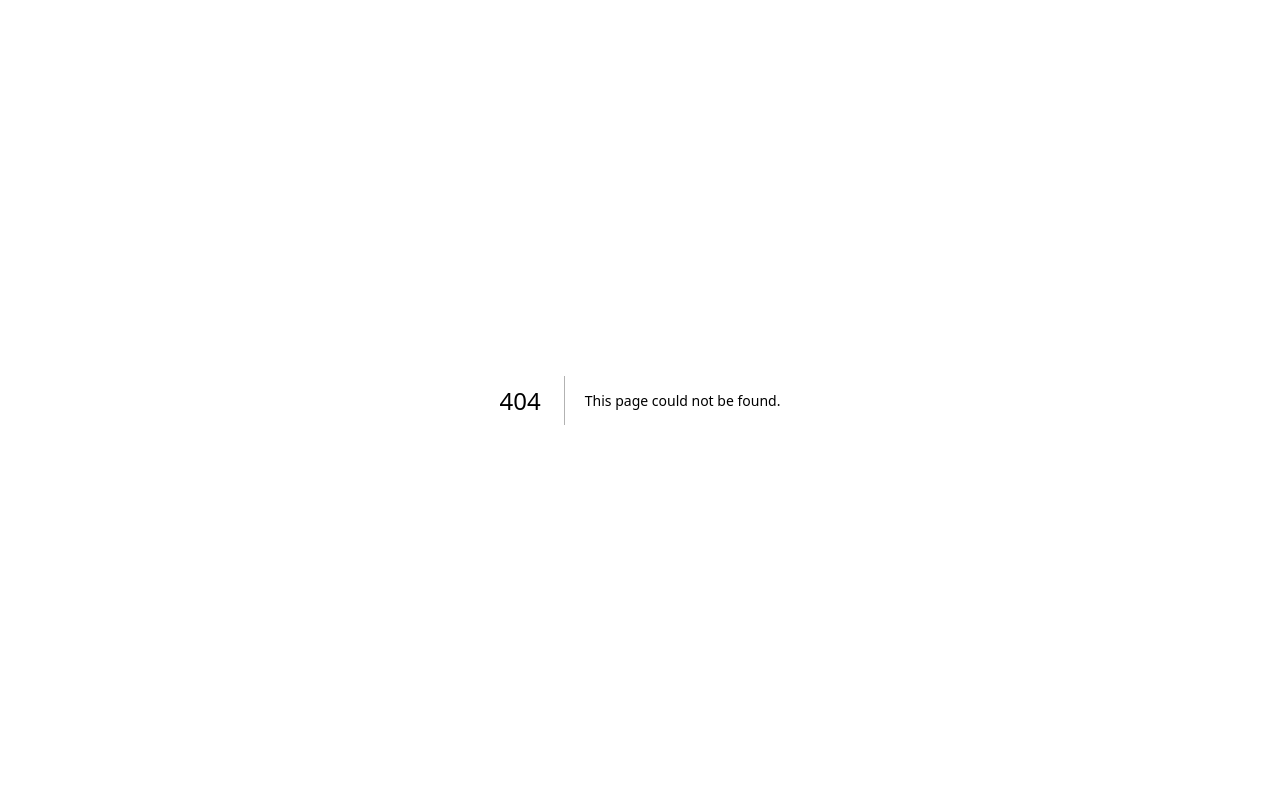
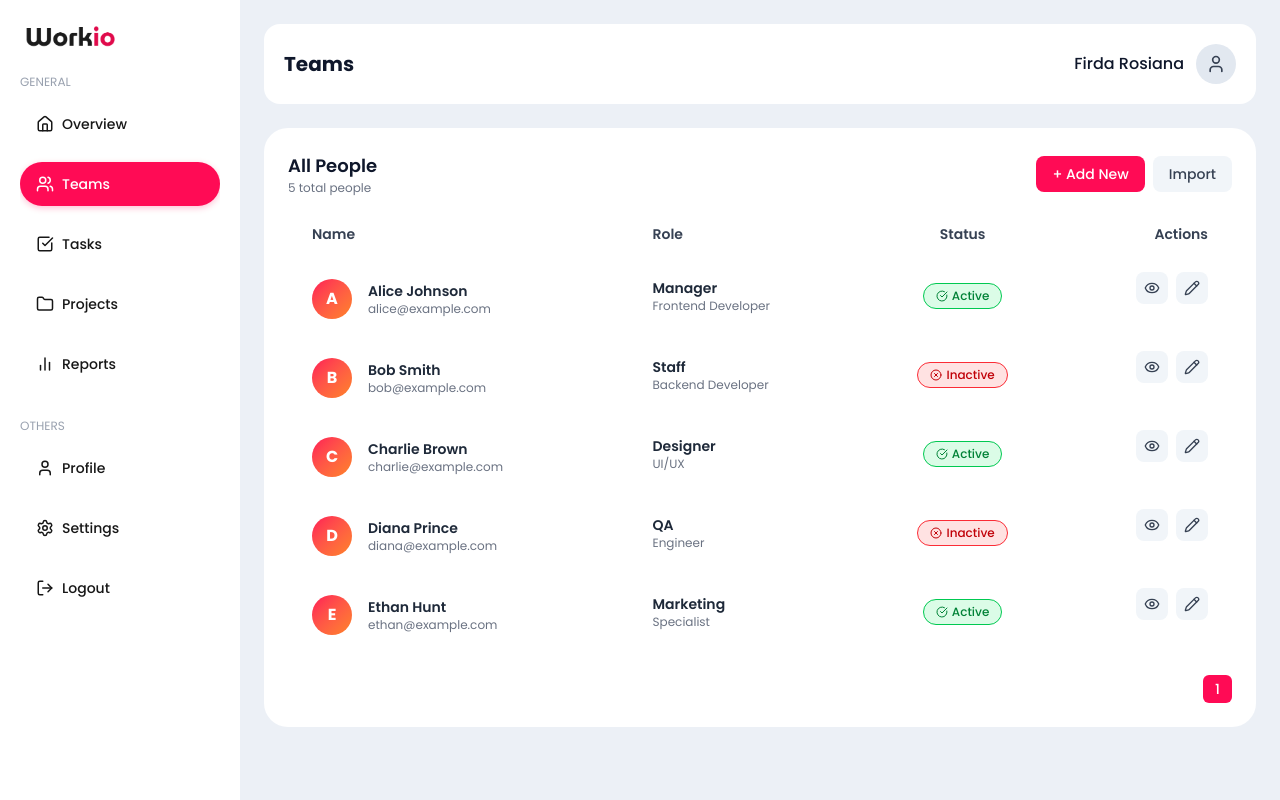
Before and after one commit to roziannn/workio-app, a Next.js app: page /teams in a window 1280 px wide. Before the commit this address had no page. Built offline with nearby package versions, Linux system fonts and the light colour scheme.

Commit message:
feat(fe):  add teams menu

```diff
--- a/app/(platform)/overview/page.tsx
+++ b/app/(platform)/overview/page.tsx
@@ -1,4 +1,5 @@
 "use client";
+import { useState } from "react";
 import { Line, Bar } from "react-chartjs-2";
 import { Chart as ChartJS, ArcElement, Tooltip, Legend, CategoryScale, LinearScale, BarElement, Title, PointElement, LineElement } from "chart.js";
 import { FolderOpen, Calendar, CheckCircle, CalendarClock } from "lucide-react";
@@ -6,6 +7,7 @@ import { FolderOpen, Calendar, CheckCircle, CalendarClock } from "lucide-react";
 ChartJS.register(ArcElement, Tooltip, Legend, CategoryScale, LinearScale, BarElement, Title, PointElement, LineElement);
 
 export default function OverviewPage() {
+  // Dummy data
   const lineData = {
     labels: ["Jan", "Feb", "Mar", "Apr", "Mei", "Jun"],
     datasets: [
@@ -39,12 +41,31 @@ export default function OverviewPage() {
     { id: 2, name: "Review Q3 budget proposal", status: "To Do" },
     { id: 3, name: "Prepare client presentation", status: "Done" },
     { id: 4, name: "Update project timeline", status: "To Do" },
+    { id: 5, name: "Check emails", status: "In Progress" },
+    { id: 6, name: "Team meeting", status: "To Do" },
+    { id: 7, name: "Submit invoice", status: "Done" },
+    { id: 8, name: "Design mockups", status: "In Progress" },
+    { id: 9, name: "Plan workshop", status: "To Do" },
   ];
+
+  // Pagination state
+  const [currentPage, setCurrentPage] = useState(1);
+  const tasksPerPage = 5; // <-- 5 per halaman
+  const totalPages = Math.ceil(tasksDueToday.length / tasksPerPage);
+
+  const indexOfLastTask = currentPage * tasksPerPage;
+  const indexOfFirstTask = indexOfLastTask - tasksPerPage;
+  const currentTasks = tasksDueToday.slice(indexOfFirstTask, indexOfLastTask);
+
+  const handlePrev = () => setCurrentPage((prev) => Math.max(prev - 1, 1));
+  const handleNext = () => setCurrentPage((prev) => Math.min(prev + 1, totalPages));
 
   return (
     <div className="space-y-6 pb-6 px-0 lg:mx-0">
+      {/* Row 1: Charts */}
       <div className="grid grid-cols-1 lg:grid-cols-12 gap-6">
-        <div className="lg:col-span-4 bg-white p-4 sm:p-6 rounded-3xl flex flex-col ">
+        {/* Total Projects */}
+        <div className="lg:col-span-4 bg-white p-4 sm:p-6 rounded-3xl flex flex-col">
           <div className="flex items-center justify-between mb-4">
             <div className="flex items-center space-x-2">
               <FolderOpen className="text-[#FF0B55] w-5 h-5 sm:w-6 sm:h-6" />
@@ -68,6 +89,7 @@ export default function OverviewPage() {
           </div>
         </div>
 
+        {/* Task Productivity Line */}
         <div className="lg:col-span-8 bg-white p-4 sm:p-6 rounded-3xl h-[250px] sm:h-[300px]">
           <h2 className="text-sm sm:text-md font-semibold text-slate-600 mb-4 flex items-center space-x-2">
             <CheckCircle className="w-4 h-4 sm:w-5 sm:h-5 text-[#FF0B55]" />
@@ -80,25 +102,33 @@ export default function OverviewPage() {
               maintainAspectRatio: false,
               layout: { padding: { bottom: 52 } },
               plugins: { legend: { position: "top", labels: { color: "#555" } } },
-              scales: { x: { grid: { display: false }, ticks: { color: "#555" } }, y: { beginAtZero: true, grid: { display: false }, ticks: { color: "#555" } } },
+              scales: {
+                x: { grid: { display: false }, ticks: { color: "#555" } },
+                y: { beginAtZero: true, grid: { display: false }, ticks: { color: "#555" } },
+              },
             }}
           />
         </div>
       </div>
 
+      {/* Row 2: Tasks + Milestone */}
       <div className="grid grid-cols-1 md:grid-cols-12 gap-6">
+        {/* Tasks Due Today */}
+        {/* Tasks Due Today */}
         <div className="md:col-span-7 bg-white p-4 sm:p-6 rounded-3xl flex flex-col">
           <h2 className="text-sm sm:text-md font-semibold text-slate-600 mb-4 flex items-center space-x-2">
             <CalendarClock className="w-4 h-4 sm:w-5 sm:h-5 text-[#FF0B55]" />
             <span>Tasks Due Today</span>
           </h2>
-          <ul className="space-y-2 sm:space-y-3">
+
+          {/* Scrollable list */}
+          <ul className="space-y-2 sm:space-y-3 max-h-64 overflow-y-auto custom-scroll pr-2">
             {tasksDueToday.map((task) => (
               <li key={task.id} className="flex flex-wrap justify-between items-center px-3 sm:px-4 py-2 sm:py-3 rounded-full bg-slate-50 hover:bg-gray-100 transition">
                 <span className="text-xs sm:text-sm text-gray-700">{task.name}</span>
                 <span
                   className={`text-xs sm:text-sm font-semibold px-2 sm:px-3 py-1 sm:py-2 rounded-full ${
-                    task.status === "Done" ? "bg-[#E8F7F4] text-green-600" : task.status === "In Progress" ? "bg-[#FFF2EB] text-orange-600" : "bg-gray-200 text-gray-500"
+                    task.status === "Done" ? "bg-[#E8F7F4] text-green-600" : task.status === "In Progress" ? "bg-[#FFF2EB] text-orange-600" : "bg-blue-100 text-blue-500"
                   }`}
                 >
                   {task.status}
@@ -108,6 +138,7 @@ export default function OverviewPage() {
           </ul>
         </div>
 
+        {/* Upcoming Milestone */}
         <div className="md:col-span-5 bg-white p-4 sm:p-6 rounded-3xl flex flex-col justify-center items-center">
           <h2 className="text-sm sm:text-md font-semibold text-slate-600 mb-2 flex items-center space-x-2">
             <Calendar className="w-4 h-4 sm:w-5 sm:h-5 text-[#FF0B55]" />
--- /dev/null
+++ b/app/(platform)/teams/page.tsx
@@ -0,0 +1,102 @@
+"use client";
+
+import { useState } from "react";
+import { Eye, Pencil, CheckCircle, XCircle } from "lucide-react";
+
+export default function TeamsPage() {
+  const people = [
+    { id: 1, name: "Alice Johnson", email: "alice@example.com", role: "Manager", subRole: "Frontend Developer", registeredAt: "2024-01-12", status: "Active" },
+    { id: 2, name: "Bob Smith", email: "bob@example.com", role: "Staff", subRole: "Backend Developer", registeredAt: "2024-02-08", status: "Inactive" },
+    { id: 3, name: "Charlie Brown", email: "charlie@example.com", role: "Designer", subRole: "UI/UX", registeredAt: "2024-02-20", status: "Active" },
+    { id: 4, name: "Diana Prince", email: "diana@example.com", role: "QA", subRole: "Engineer", registeredAt: "2024-03-05", status: "Inactive" },
+    { id: 5, name: "Ethan Hunt", email: "ethan@example.com", role: "Marketing", subRole: "Specialist", registeredAt: "2024-03-15", status: "Active" },
+  ];
+
+  const itemsPerPage = 5;
+  const [currentPage, setCurrentPage] = useState(1);
+
+  const totalPages = Math.ceil(people.length / itemsPerPage);
+
+  const indexOfLast = currentPage * itemsPerPage;
+  const indexOfFirst = indexOfLast - itemsPerPage;
+  const currentPeople = people.slice(indexOfFirst, indexOfLast);
+
+  return (
+    <div className="grid grid-cols-1 md:grid-cols-12 gap-6">
+      <div className="md:col-span-12 bg-white p-4 sm:p-6 rounded-3xl flex flex-col">
+        <div className="flex items-center justify-between mb-4">
+          <h2 className="text-sm sm:text-md font-semibold text-slate-600 flex flex-col">
+            <span className="text-lg text-slate-900">All People</span>
+            <p className="text-xs text-gray-500 font-normal">{people.length} total people</p>
+          </h2>
+
+          <div className="flex space-x-2">
+            <button className="px-3 py-1 sm:px-4 sm:py-2 rounded-lg bg-[#FF0B55] text-white text-xs sm:text-sm font-medium hover:bg-[#e00a4c] transition">+ Add New</button>
+            <button className="px-3 py-1 sm:px-4 sm:py-2 rounded-lg bg-slate-100 text-gray-700 text-xs sm:text-sm font-medium hover:bg-slate-200 transition">Import</button>
+          </div>
+        </div>
+
+        {/* People list */}
+        <div className="overflow-x-auto">
+          <table className="min-w-full">
+            <thead>
+              <tr>
+                <th className="px-6 py-3 text-left text-sm font-semibold text-gray-700">Name</th>
+                <th className="px-6 py-3 text-left text-sm font-semibold text-gray-700">Role</th>
+                <th className="px-6 py-3 text-center text-sm font-semibold text-gray-700">Status</th>
+                <th className="px-6 py-3 text-right text-sm font-semibold text-gray-700">Actions</th>
+              </tr>
+            </thead>
+            <tbody>
+              {currentPeople.map((person) => (
+                <tr key={person.id} className="bg-white hover:bg-gray-50 rounded-2xl mb-2">
+                  {/* Name + Avatar */}
+                  <td className="px-6 py-4 whitespace-nowrap flex items-center space-x-4">
+                    <div className="w-10 h-10 rounded-full bg-gradient-to-br from-[#FF0B55] to-[#FF8225] flex items-center justify-center text-white font-bold">{person.name.charAt(0)}</div>
+                    <div>
+                      <p className="text-sm font-semibold text-gray-800">{person.name}</p>
+                      <p className="text-xs text-gray-500">{person.email}</p>
+                    </div>
+                  </td>
+
+                  {/* Role + SubRole */}
+                  <td className="px-6 py-4 whitespace-nowrap">
+                    <p className="text-sm font-semibold text-gray-800">{person.role}</p>
+                    <p className="text-xs text-gray-500">{person.subRole}</p>
+                  </td>
+
+                  <td className="px-6 py-4 whitespace-nowrap text-center">
+                    <span className={`inline-flex items-center px-3 py-1 rounded-full text-xs font-medium border ${person.status === "Active" ? "bg-green-100 text-green-700 border-green-500" : "bg-red-100 text-red-700 border-red-500"}`}>
+                      {person.status === "Active" ? <CheckCircle className="h-3 w-3 mr-1" /> : <XCircle className="h-3 w-3 mr-1" />}
+                      {person.status}
+                    </span>
+                  </td>
+
+                  <td className="px-6 py-4 whitespace-nowrap text-right flex justify-end space-x-2">
+                    <button className="p-2 rounded-lg bg-slate-100 hover:bg-slate-200 text-gray-700">
+                      <Eye size={16} />
+                    </button>
+                    <button className="p-2 rounded-lg bg-slate-100 hover:bg-slate-200 text-gray-700">
+                      <Pencil size={16} />
+                    </button>
+                  </td>
+                </tr>
+              ))}
+            </tbody>
+          </table>
+        </div>
+
+        {/* Footer: pagination */}
+        <div className="flex items-center justify-end mt-6">
+          <div className="flex space-x-2">
+            {Array.from({ length: totalPages }, (_, i) => i + 1).map((page) => (
+              <button key={page} onClick={() => setCurrentPage(page)} className={`px-3 py-1 rounded-md text-sm font-medium transition ${currentPage === page ? "bg-[#FF0B55] text-white" : "bg-slate-100 text-gray-700 hover:bg-slate-200"}`}>
+                {page}
+              </button>
+            ))}
+          </div>
+        </div>
+      </div>
+    </div>
+  );
+}
--- a/app/globals.css
+++ b/app/globals.css
@@ -70,3 +70,25 @@ body {
     box-shadow: 0 4px 10px rgba(0, 0, 0, 0.35);
   }
 }
+
+.custom-scroll::-webkit-scrollbar {
+  width: 5px;
+}
+
+.custom-scroll::-webkit-scrollbar-track {
+  background: transparent;
+}
+
+.custom-scroll::-webkit-scrollbar-thumb {
+  background-color: #d1d5db;
+  border-radius: 9999px;
+}
+
+.custom-scroll::-webkit-scrollbar-thumb:hover {
+  background-color: #9ca3af;
+}
+
+.custom-scroll {
+  scrollbar-width: thin;
+  scrollbar-color: #d1d5db transparent;
+}
--- a/components/Sidebar.tsx
+++ b/components/Sidebar.tsx
@@ -4,7 +4,7 @@ import { useState } from "react";
 import Link from "next/link";
 import Image from "next/image";
 import { usePathname } from "next/navigation";
-import { Home, Users, CheckSquare, Folder, Bell, BarChart2, User, Settings, LogOut, Menu, X } from "lucide-react";
+import { Home, Users, CheckSquare, Folder, BarChart2, User, Settings, LogOut, Menu, X } from "lucide-react";
 
 export default function Sidebar() {
   const [open, setOpen] = useState(false);
```
Also changed, not shown: 1 other file (tests, documents, lock files or other folders).
